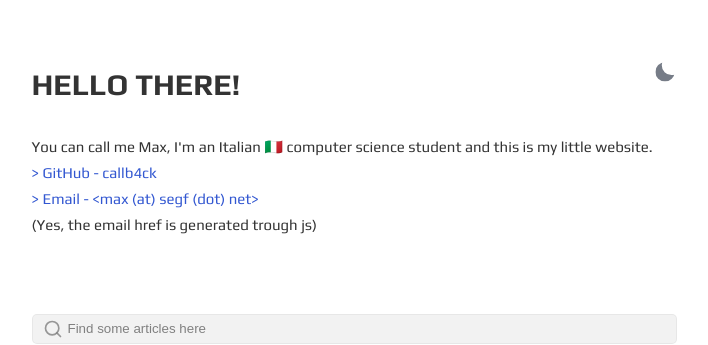
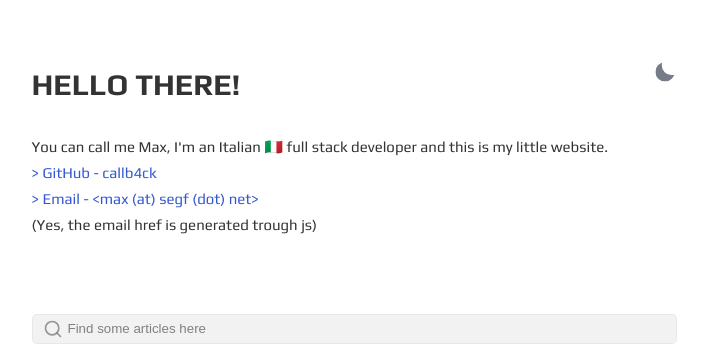
Before and after one commit to callb4ck/callb4ck.github.io, a Jekyll site: the page built from index.html, in a window 1280 px wide. Shown: the top 345 px of the page, without its empty margins (286-994 px from the left). Built offline with Jekyll 4.4.1, drawn with Linux system fonts in a browser that asks for light colours.

Commit message:
Update _config.yml

```diff
--- a/_config.yml
+++ b/_config.yml
@@ -2,7 +2,7 @@ site: segf.net
 title: SegFault
 greetings: Hello there!
 description: >-
-  You can call me Max, I'm an Italian 🇮🇹 computer science student and this is my little website.
+  You can call me Max, I'm an Italian 🇮🇹 full stack developer and this is my little website.
 lang: en-US
 timezone:  Europe/Rome
 repo: https://github.com/DumbMahreeo/dumbmahreeo.github.io # site repo [optional]
```
